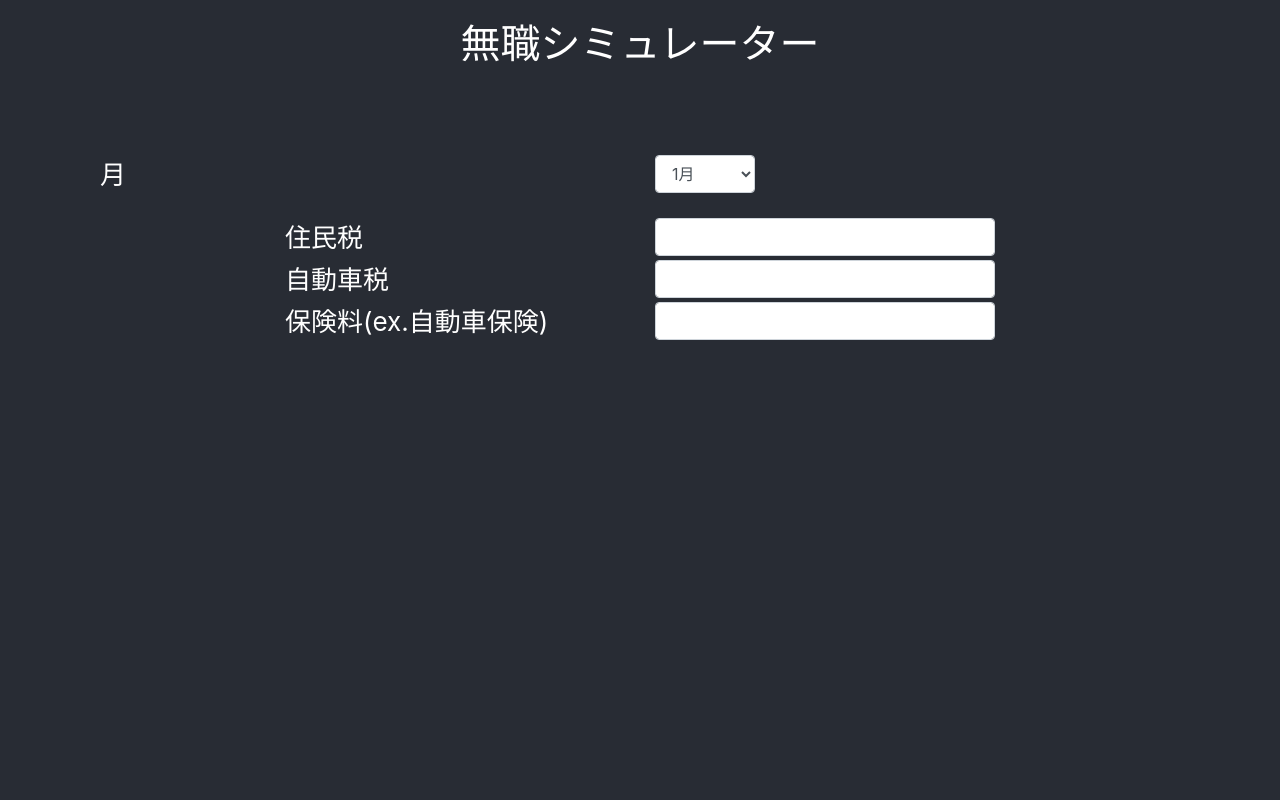
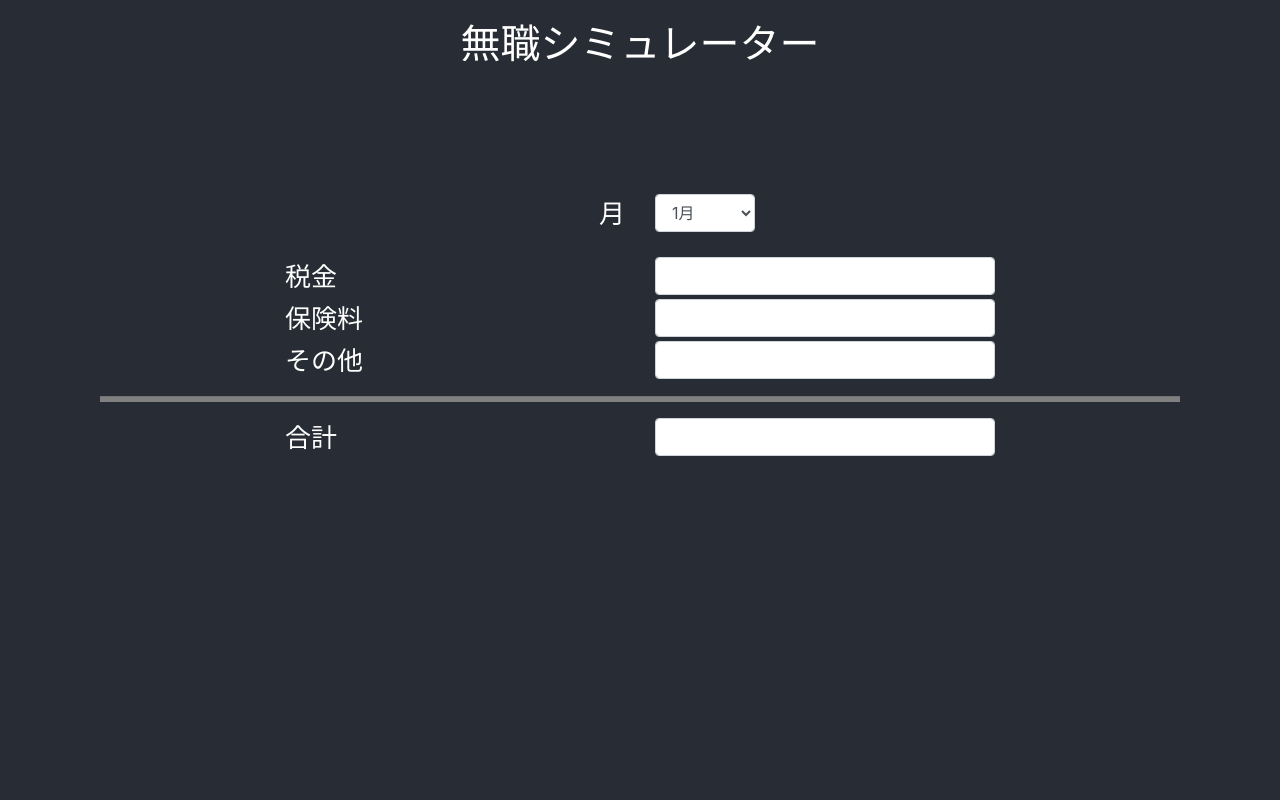
Before and after one commit to shuuujiii/no-job-simulator, a React (Create React App) app: page / in a window 1280 px wide. Shown: the top 800 px of the page. Built offline with nearby package versions, Linux system fonts and the light colour scheme.

Commit message:
add total

```diff
--- a/src/components/PaymentsYear.js
+++ b/src/components/PaymentsYear.js
@@ -1,7 +1,9 @@
 import React from 'react';
 import { Form, Row, Col, Container } from 'react-bootstrap';
 import PriceRow from './PriceRow';
+import ColorLine from '../styles/colorline'
 import * as inputjs from '../js/input';
+import * as calcjs from '../js/calc';
 class PaymentsYear extends React.Component {
     constructor(props) {
         super(props)
@@ -9,15 +11,19 @@ class PaymentsYear extends React.Component {
             selected: 0,
             infoList: [{
                 info: {
-                    resident_tax: "",
-                    car_tax: "",
-                    insurance_fee: "",
+                    tax: "",
+                    insurance: "",
+                    other: "",
                 },
                 display: {
-                    resident_tax: "",
-                    car_tax: "",
-                    insurance_fee: "",
+                    tax: "",
+                    insurance: "",
+                    other: "",
                 },
+                total: {
+                    info: "",
+                    display: "",
+                }
             }],
         }
     }
@@ -28,15 +34,19 @@ class PaymentsYear extends React.Component {
         for (let i = 0; i < 12; i++) {
             arr.push({
                 info: {
-                    resident_tax: "",
-                    car_tax: "",
-                    insurance_fee: "",
+                    tax: "",
+                    insurance: "",
+                    other: "",
                 },
                 display: {
-                    resident_tax: "",
-                    car_tax: "",
-                    insurance_fee: "",
+                    tax: "",
+                    insurance: "",
+                    other: "",
                 },
+                total: {
+                    info: "",
+                    display: "",
+                }
             })
         }
         this.setState({
@@ -57,21 +67,50 @@ class PaymentsYear extends React.Component {
             infoList: this.state.infoList.map((value, index) => {
                 if (this.state.selected == index) {
                     return {
+                        ...value,
                         info: {
                             ...value.info,
-                            [e.target.name]: e.target.value,
+                            [e.target.name]: inputjs.InputNumOnly(e.target.value),
                         },
                         display:
                         {
                             ...value.display,
                             [e.target.name]: inputjs.InputComma(e.target.value),
-                        }
+                        },
                     }
                 } else {
                     return value;
                 }
             })
         });
+    }
+    handleOnBlurInfo() {
+        let sum = calcjs.getValueSumOfKeyValueObj({ ...this.state.infoList[this.state.selected].info });
+        this.updatePayment(sum)
+    }
+
+    handleChangeInputPayment(e) {
+        this.updatePayment(inputjs.InputNumOnly(e.target.value))
+    }
+
+    // !!!updateParentProps!!!;
+    updatePayment(payment) {
+        this.setState({
+            ...this.state,
+            infoList: this.state.infoList.map((value, index) => {
+                if (this.state.selected == index) {
+                    return {
+                        ...value,
+                        total: {
+                            info: payment,
+                            display: inputjs.InputComma(payment.toString()),
+                        },
+                    }
+                } else {
+                    return value;
+                }
+            })
+        })
     }
 
     render() {
@@ -90,10 +129,13 @@ class PaymentsYear extends React.Component {
             <div>
                 <div className="App-body">
                     <Container>
+                        {this.state.infoList[0].info.tax}
+                        <br />
+                        {this.state.infoList[0].display.tax}
                         <Form>
                             <Form.Group controlId="ControlSelectMonth">
                                 <Row>
-                                    <Col>
+                                    <Col style={{ textAlign: "right" }}>
                                         <Form.Label>月</Form.Label>
                                     </Col>
                                     <Col>
@@ -108,23 +150,31 @@ class PaymentsYear extends React.Component {
                             </Form.Group>
                         </Form>
                         <PriceRow
-                            title={"住民税"}
-                            id={"resident_tax"}
+                            title={"税金"}
+                            id={"tax"}
                             handleChange={this.handleChangeInputInfo.bind(this)}
+                            handleOnBlur={this.handleOnBlurInfo.bind(this)}
+                            value={this.state.infoList[this.state.selected].display.tax} />
+                        <PriceRow
+                            title={"保険料"}
+                            id={"insurance"}
+                            handleChange={this.handleChangeInputInfo.bind(this)}
+                            handleOnBlur={this.handleOnBlurInfo.bind(this)}
+                            value={this.state.infoList[this.state.selected].display.insurance} />
+                        <PriceRow
+                            title={"その他"}
+                            id={"other"}
+                            handleChange={this.handleChangeInputInfo.bind(this)}
+                            handleOnBlur={this.handleOnBlurInfo.bind(this)}
+                            value={this.state.infoList[this.state.selected].display.other} />
+                        <ColorLine color={"gray"} />
+                        <PriceRow
+                            title={"合計"}
+                            id={"total"}
+                            handleChange={this.handleChangeInputPayment.bind(this)}
                             handleOnBlur={() => { return; }}
-                            value={this.state.infoList[this.state.selected].display.resident_tax} />
-                        <PriceRow
-                            title={"自動車税"}
-                            id={"car_tax"}
-                            handleChange={this.handleChangeInputInfo.bind(this)}
-                            handleOnBlur={() => { return; }}
-                            value={this.state.infoList[this.state.selected].display.car_tax} />
-                        <PriceRow
-                            title={"保険料(ex.自動車保険)"}
-                            id={"insurance_fee"}
-                            handleChange={this.handleChangeInputInfo.bind(this)}
-                            handleOnBlur={() => { return; }}
-                            value={this.state.infoList[this.state.selected].display.insurance_fee} />
+                            value={this.state.infoList[this.state.selected].total.display} />
+
                     </Container>
                 </div>
             </div>
```
